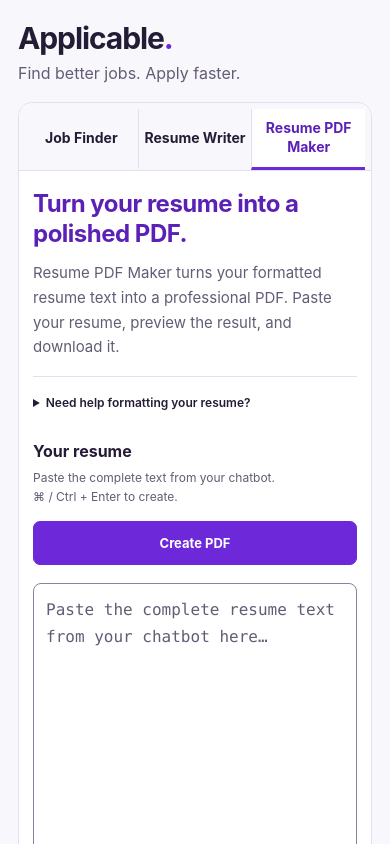
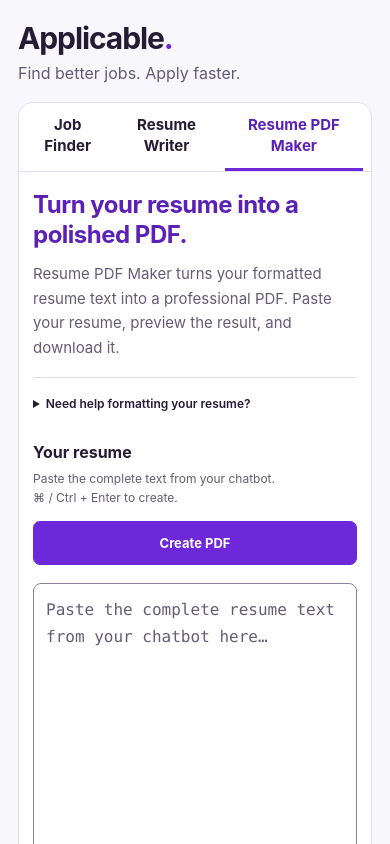
Before and after one commit to Ewager1/applicable, a React (Vite) app: page / in a window 390 px wide. Shown: the top 844 px of the page. Built offline with nearby package versions, Linux system fonts and the light colour scheme.

Commit message:
style: introduce content-sized text-first workspace tabs (#103) (#107)

```diff
--- a/src/styles.css
+++ b/src/styles.css
@@ -472,15 +472,16 @@
 
 .view-tabs {
   display: flex;
-  padding: 6px 6px 0;
+  gap: 8px;
+  padding: 0 16px;
   border-bottom: 1px solid var(--border);
   border-radius: 14px 14px 0 0;
-  background: var(--page-background);
 }
 
 .view-tabs button {
-  flex: 1;
-  font-size: 15px;
+  flex: 0 1 auto;
+  padding: 14px 16px;
+  font-size: 17px;
   line-height: 1.35;
   min-width: 0;
   color: var(--text-primary);
@@ -490,27 +491,21 @@
   border-radius: 0;
 }
 
-.view-tabs button + button {
-  border-left: 1px solid var(--border);
-}
-
 .view-tabs button:focus-visible {
   outline-offset: -5px;
 }
 
 .view-tabs button:hover {
-  color: var(--accent-hover);
-  background: var(--accent-soft);
+  color: var(--accent);
 }
 
 .view-tabs button[aria-selected='true'] {
   color: var(--accent-hover);
-  background: var(--surface);
   border-bottom-color: var(--accent);
 }
 
 .view-tabs button[aria-selected='true']:hover {
-  background: var(--accent-soft-hover);
+  border-bottom-color: var(--accent-hover);
 }
 
 .tool-guidance {
@@ -528,10 +523,15 @@
   margin: 0 0 12px;
 }
 @media (max-width: 600px) {
+  .view-tabs {
+    gap: 4px;
+    padding: 0 8px;
+  }
+
   .view-tabs button {
-    padding: 10px 3px;
+    padding: 12px 6px;
     white-space: normal;
-    font-size: 14px;
+    font-size: 15px;
   }
 }
 
```
